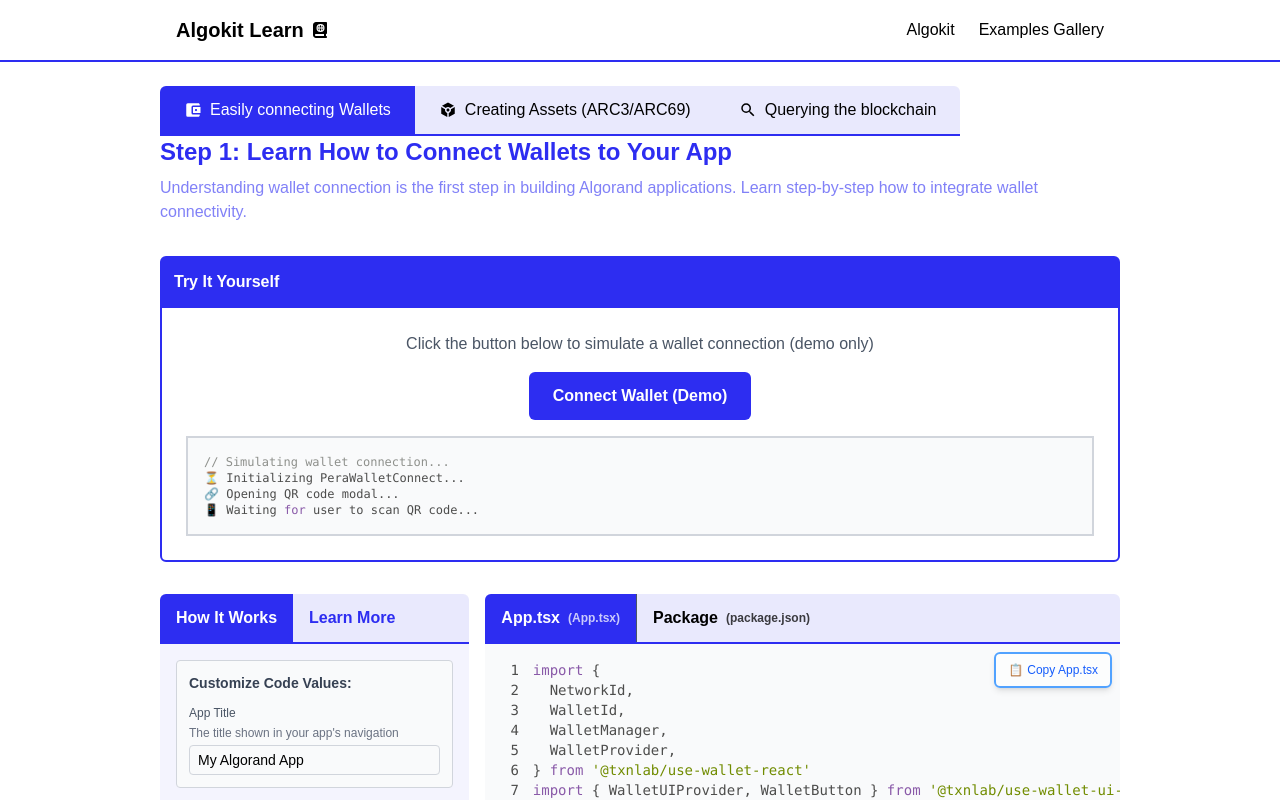
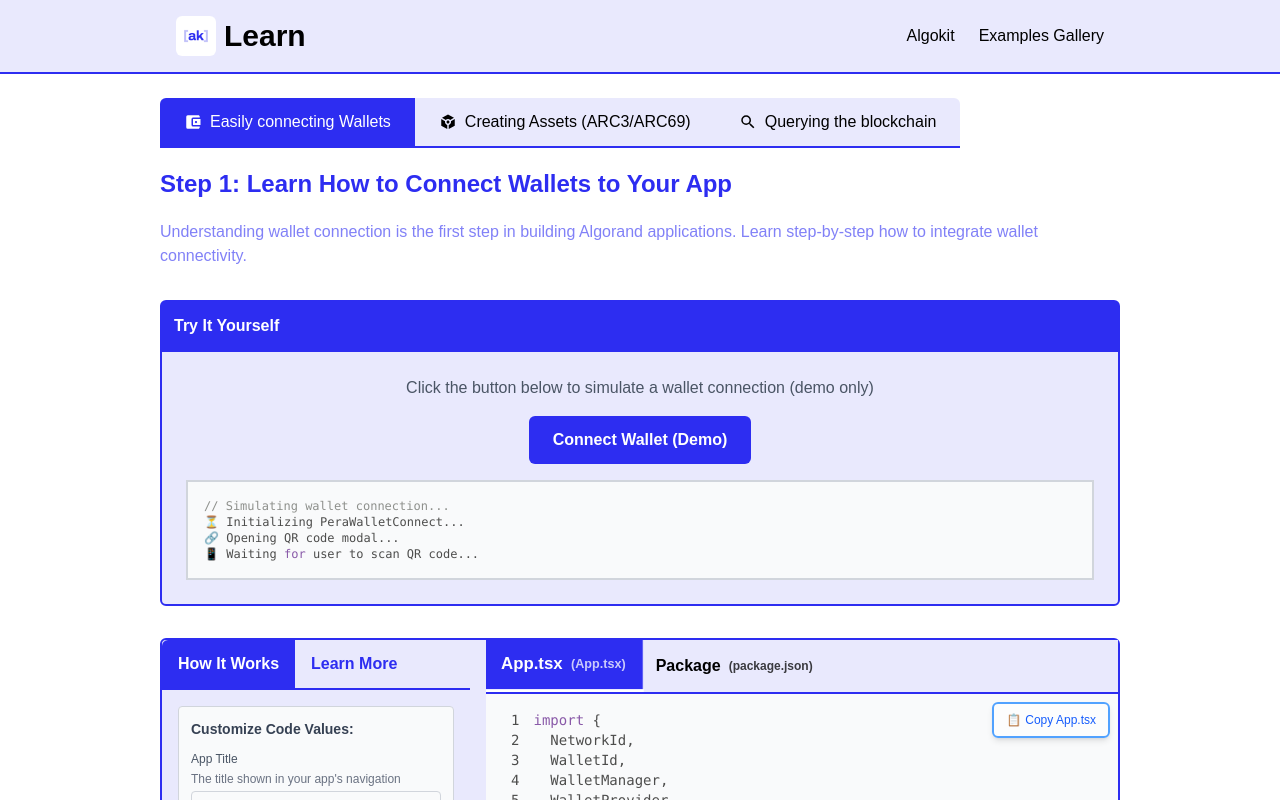
Before and after one commit to p2arthur/utils_brochure, a Next.js app: page / in a window 1280 px wide. Shown: the top 800 px of the page. Built offline with nearby package versions, Linux system fonts and the light colour scheme.

Commit message:
style (brochure) update styles to match algorand brand guide

```diff
--- a/app/brochure-tabs/Transactions.tsx
+++ b/app/brochure-tabs/Transactions.tsx
@@ -10,12 +10,30 @@ export default function AssetCreationTutorial() {
       label: "ARC3 Asset",
       tutorialSteps: useAssetCreation.arc3.tutorialSteps,
       codeExample: useAssetCreation.arc3.codeExample,
+      codeTabs: [
+        {
+          id: "main",
+          label: "ARC3Asset.ts",
+          language: "typescript",
+          filename: "ARC3Asset.ts",
+          content: useAssetCreation.arc3.codeExample,
+        },
+      ],
     },
     {
       id: "arc69",
       label: "ARC69 Asset",
       tutorialSteps: useAssetCreation.arc69.tutorialSteps,
       codeExample: useAssetCreation.arc69.codeExample,
+      codeTabs: [
+        {
+          id: "main",
+          label: "ARC69Asset.ts",
+          language: "typescript",
+          filename: "ARC69Asset.ts",
+          content: useAssetCreation.arc69.codeExample,
+        },
+      ],
     },
   ];
 
--- a/app/page.tsx
+++ b/app/page.tsx
@@ -6,6 +6,7 @@ import AssetCreationTutorial from "./brochure-tabs/Transactions";
 import QueryingChainTutorial from "./brochure-tabs/QueryingChain";
 import BrochureTabSelector from "@/components/BrochureTabSelector";
 import { FaBookAtlas } from "react-icons/fa6";
+import Image from "next/image";
 
 export default function Home() {
   const [activeTab, setActiveTab] = useState("connect-wallet");
@@ -14,11 +15,18 @@ export default function Home() {
     // <WalletProvider manager={walletManager}>
     <div className="min-h-screen bg-white text-black">
       {/* Navbar */}
-      <nav className="border-b-2 border-brand-blue-primary p-4">
+      <nav className="border-b-2 border-brand-blue-primary bg-brand-blue-secondary p-4">
         <div className="px-40 flex justify-between items-center">
           <div className="flex gap-2 items-center">
-            <h1 className="text-xl font-bold">Algokit Learn</h1>
-            <FaBookAtlas />
+            <div className="w-10 h-10 overflow-hidden rounded-md">
+              <Image
+                src="/ak_logo.png"
+                alt="Algokit Logo"
+                width={120}
+                height={120}
+              />
+            </div>
+            <h2 className="text-3xl font-bold">Learn</h2>
           </div>
           <div className="flex gap-6">
             <a href="#" className="hover:underline font-medium">
--- a/components/CodeTabs.tsx
+++ b/components/CodeTabs.tsx
@@ -114,15 +114,15 @@ export default function CodeTabs({
   return (
     <div className="bg-brand-secondary/50">
       {/* Tab Headers */}
-      <div className="bg-brand-blue-secondary rounded-t-md overflow-hidden text-white border-b-2 border-brand-blue-primary">
-        <div className="flex">
+      <div className="bg-brand-blue-secondary overflow-hidden text-white border-b-2 border-brand-blue-primary">
+        <div className="flex border-l-2 border-brand-blue-primary">
           {tabs.map((tab) => (
             <button
               key={tab.id}
               onClick={() => setActiveTab(tab.id)}
               className={`px-4 py-3 font-bold transition-colors border-r border-gray-600 last:border-r-0 ${
                 activeTab === tab.id
-                  ? "bg-brand-blue-primary text-white" // Use custom color for active tab
+                  ? "bg-brand-blue-primary text-white border-b-4 border-white scale-105"
                   : "bg-brand-blue-secondary text-black hover:bg-gray-100"
               }`}
             >
--- a/components/CodeTutorial.tsx
+++ b/components/CodeTutorial.tsx
@@ -254,7 +254,7 @@ export default function CodeTutorial({
     <div className="space-y-8">
       {/* Step Header */}
       <div>
-        <h2 className="text-2xl text-brand-blue-primary font-bold mb-2">
+        <h2 className="text-2xl text-brand-blue-primary font-bold my-5">
           {title}
         </h2>
         <p className="text-brand-blue-primary/60">{description}</p>
@@ -264,7 +264,7 @@ export default function CodeTutorial({
       {demoSection && demoSection}
 
       {/* Code Section */}
-      <div className="grid grid-cols-1 lg:grid-cols-3 gap-4">
+      <div className="grid grid-cols-1 lg:grid-cols-3 gap-4 border-2 border-brand-blue-primary rounded-md bg-brand-blue-secondary">
         {/* Explanation */}
         <div className="h-screen overflow-scroll rounded-md">
           <div className="bg-brand-blue-secondary  text-white border-b-2 border-brand-blue-primary">
--- a/components/DemoSection.tsx
+++ b/components/DemoSection.tsx
@@ -24,7 +24,7 @@ export default function DemoSection({
   };
 
   return (
-    <div className="border-2 border-brand-blue-primary rounded-md">
+    <div className="border-2 border-brand-blue-primary bg-brand-blue-secondary rounded-md">
       <div className="bg-brand-blue-primary text-white p-3 border-b-2 border-brand-blue-primary">
         <h3 className="font-bold">{title}</h3>
       </div>
--- a/components/PackagesInfo.tsx
+++ b/components/PackagesInfo.tsx
@@ -14,7 +14,7 @@ export default function PackagesInfo({ packagesInfo }: PackagesInfoProps) {
         packagesInfo.map((pkg, index) => (
           <div
             key={index}
-            className="p-4 border border-gray-200 rounded-lg bg-gray-50"
+            className="p-4 border border-gray-200 rounded-lg bg-brand-blue-primary text-white"
           >
             <div className="flex items-center gap-2 mb-2">
               <h4 className="font-bold text-lg">{pkg.name}</h4>
@@ -22,17 +22,17 @@ export default function PackagesInfo({ packagesInfo }: PackagesInfoProps) {
                 v{pkg.version}
               </span>
             </div>
-            <p className="text-sm text-gray-700 mb-3">{pkg.description}</p>
+            <p className="text-sm text-white mb-3">{pkg.description}</p>
 
             <div className="space-y-2">
               <div>
                 <span className="font-medium text-sm">Purpose: </span>
-                <span className="text-sm text-gray-600">{pkg.purpose}</span>
+                <span className="text-sm text-white">{pkg.purpose}</span>
               </div>
 
               <div>
                 <span className="font-medium text-sm">Installation: </span>
-                <code className="text-xs bg-gray-200 px-2 py-1 rounded font-mono">
+                <code className="text-xs bg-yellow-500 text-brand-blue-primary font-bold px-2 py-1 rounded font-mono">
                   {pkg.installation}
                 </code>
               </div>
```
Also changed, not shown: public/ak_logo.png (added).
